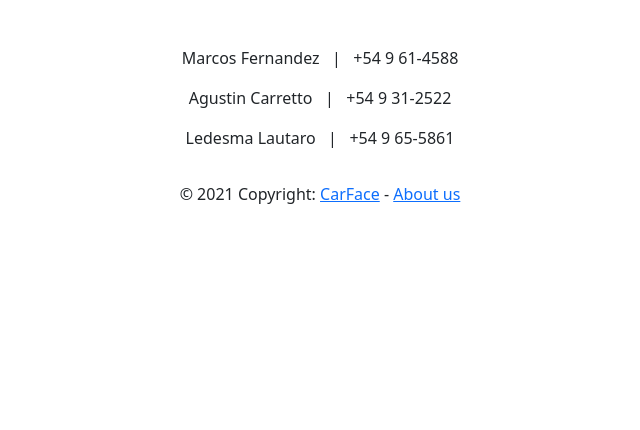
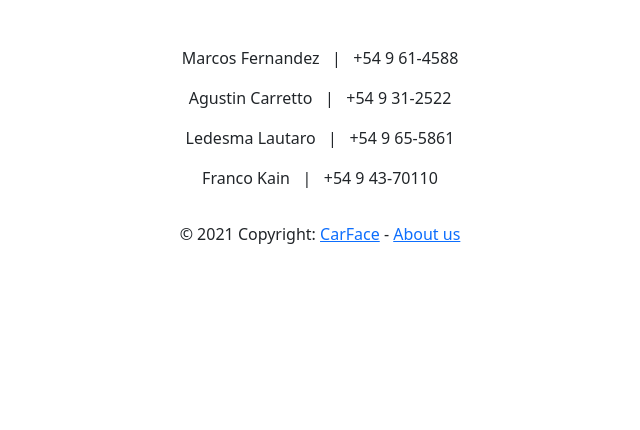
Before and after one commit to Markk-hyphen/TIOTPE, a PHP site: page /aboutus in a window 1280 px wide. Shown: the part 266-696 px from the top of the page, without its empty margins (320-960 px from the left). Run offline with PHP 8.4, Linux system fonts and the light colour scheme.

Commit message:
Agregando developer Franco Kain

```diff
--- a/templates/aboutUs.tpl
+++ b/templates/aboutUs.tpl
@@ -4,6 +4,7 @@
     <p>Marcos Fernandez &nbsp;&nbsp;|&nbsp;&nbsp; <span class="color-primary">+54 9 61-4588</span></p>
     <p>Agustin Carretto &nbsp;&nbsp;|&nbsp;&nbsp; <span class="color-primary">+54 9 31-2522</span></p>
     <p>Ledesma Lautaro &nbsp;&nbsp;|&nbsp;&nbsp; <span class="color-primary">+54 9 65-5861</span></p>
+    <p>Franco Kain &nbsp;&nbsp;|&nbsp;&nbsp; <span class="color-primary">+54 9 43-70110</span></p>
     <!-- Solo tienen que copypastear este parrafo y poner sus datos-->
 </section>
 {include file="footer.tpl"}
```
